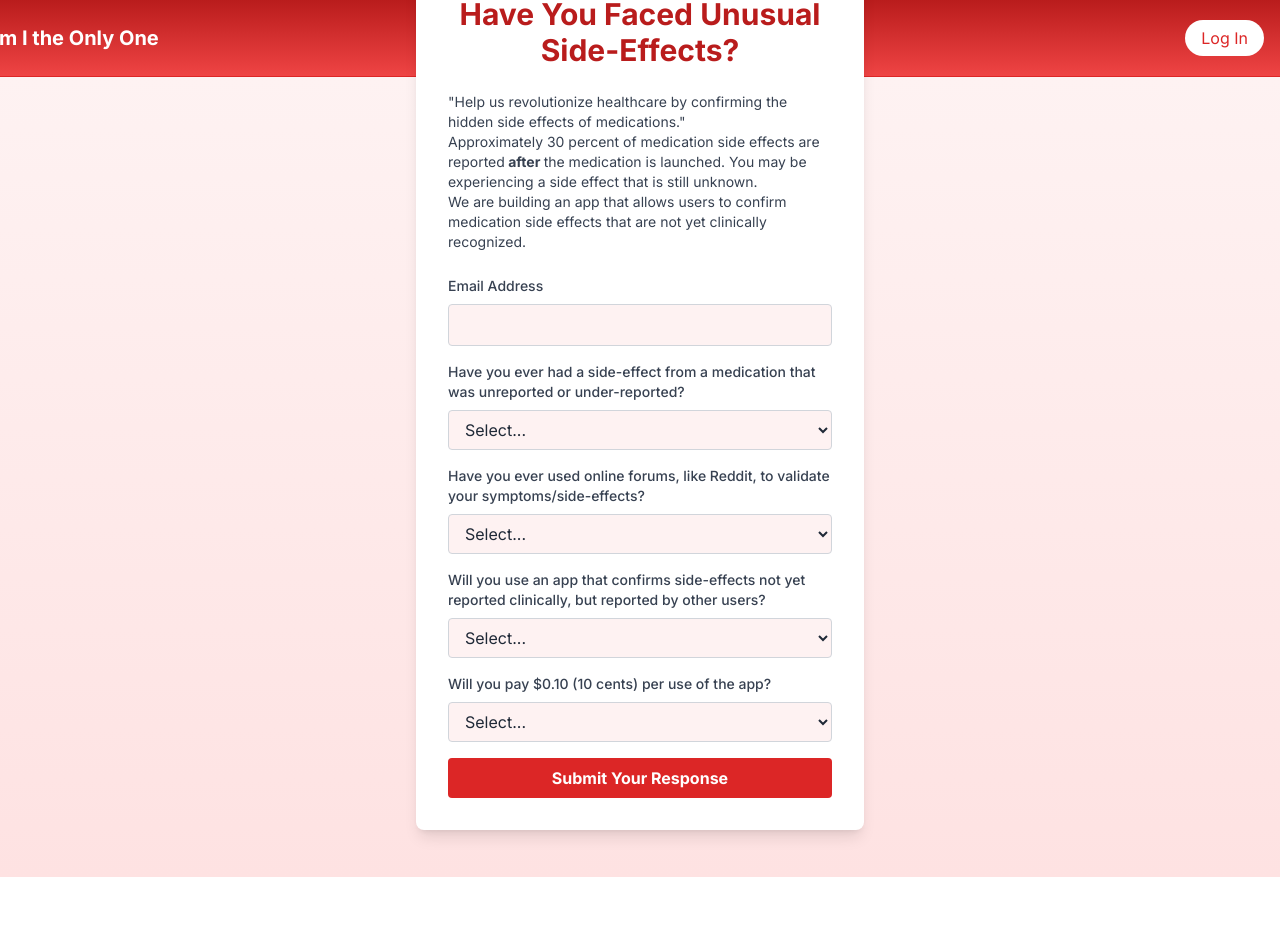
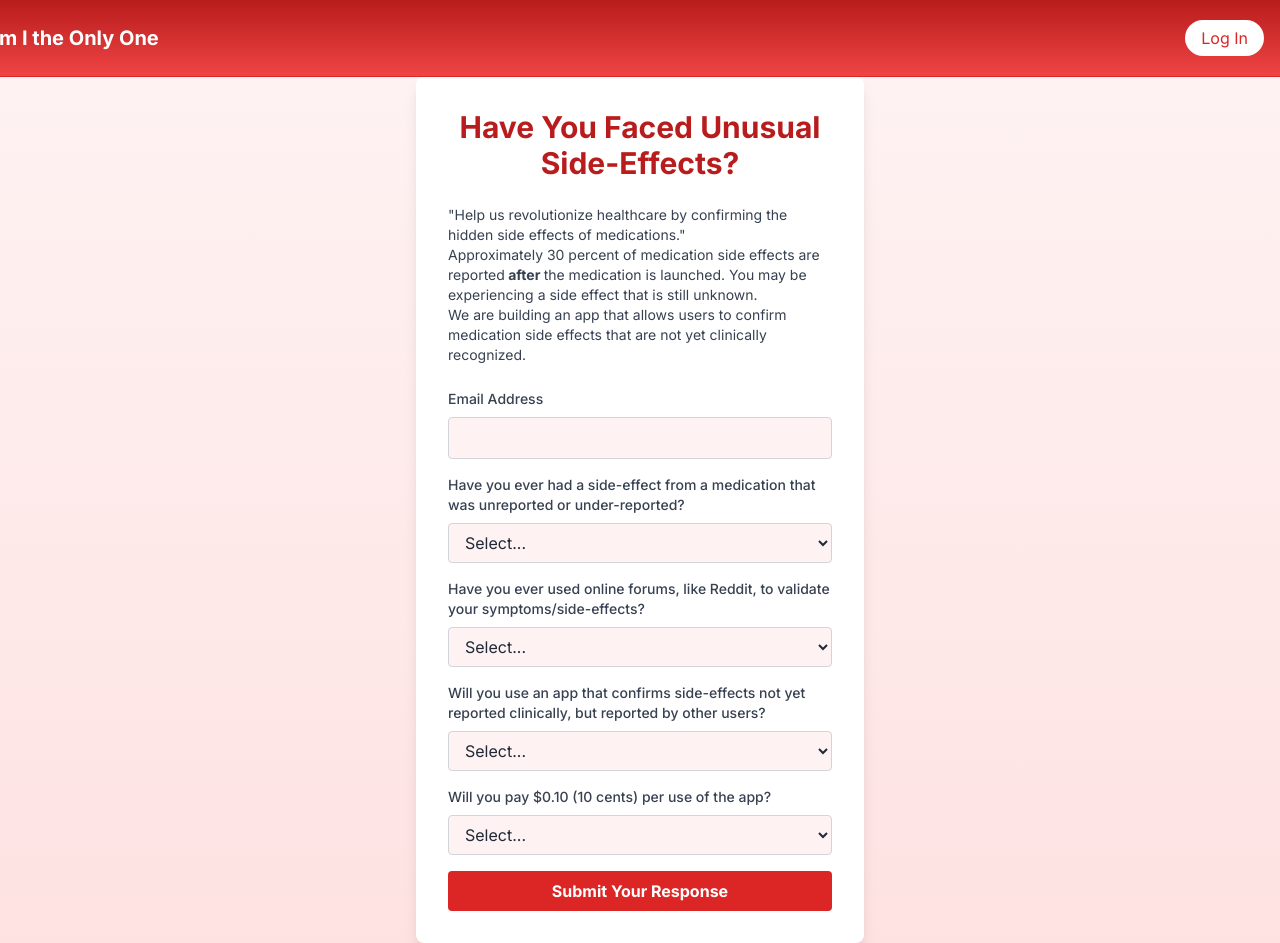
Before and after one commit to cdirks4/side-effects, a Next.js app: page /waitlist in a window 1280 px wide. Before the commit the page ends 877 px from the top, so only its background shows below. Built offline with nearby package versions, Linux system fonts and the light colour scheme.

Commit message:
fix: margin

```diff
--- a/src/app/waitlist/page.tsx
+++ b/src/app/waitlist/page.tsx
@@ -69,7 +69,7 @@
         <link rel="icon" href="/favicon.ico" />
       </Head>
 
-      <main className="w-full max-w-md p-8 bg-white rounded-lg shadow-lg mt-[-10rem]">
+      <main className="w-full max-w-md p-8 bg-white rounded-lg shadow-lg ">
         <h1 className="text-3xl font-bold mb-6 text-center text-red-700">
           Have You Faced Unusual Side-Effects?
         </h1>
```
